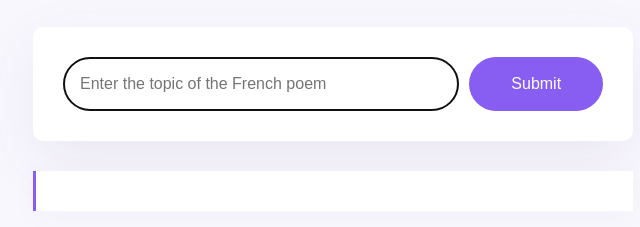
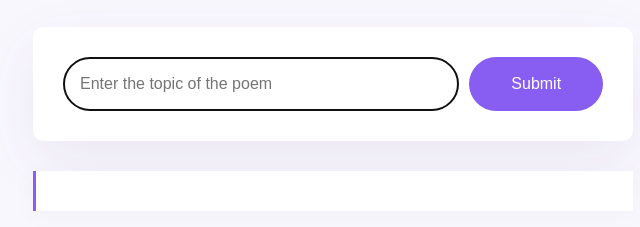
Before and after one commit to filipanpita/SheCodes_Plus_AI_Add-on, a plain HTML site: page index.html in a window 1280 px wide. Shown: the part 231-458 px from the top of the page, 307-947 px from the left. Drawn offline with nearby package versions, Linux system fonts and the light colour scheme.

Commit message:
Update index.html

```diff
--- a/index.html
+++ b/index.html
@@ -17,7 +17,7 @@
         <form id="poem-generator-form">
           <input
             type="text"
-            placeholder="Enter the topic of the French poem"
+            placeholder="Enter the topic of the poem"
             autofocus
             required
             autocomplete="off"
```
